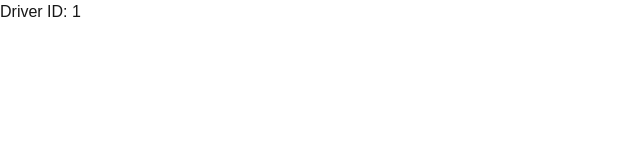
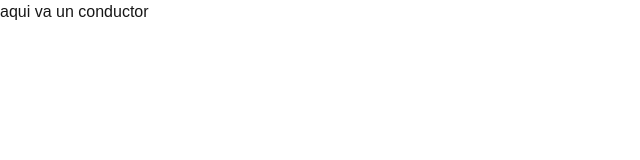
Before and after one commit to codeFactory20251Feature1/FleetGuard360Ftn, a Next.js app: page /drivers/1 in a window 1280 px wide. Shown: the top 160 px of the page, without its empty margins (0-640 px from the left). Built offline with nearby package versions, Linux system fonts and the light colour scheme.

Commit message:
fix Id error

```diff
--- a/src/app/drivers/[id]/page.tsx
+++ b/src/app/drivers/[id]/page.tsx
@@ -1,12 +1,12 @@
 
-// src/app/drivers/[id]/page.tsx
+import React from 'react'
 
-import React from 'react';
-
-export default function DriverPage({ params }: { params: { id: string } }) {
+const page = () => {
   return (
     <div>
-      <h1>Driver ID: {params.id}</h1>
+      aqui va un conductor
     </div>
-  );
+  )
 }
+
+export default page
```
